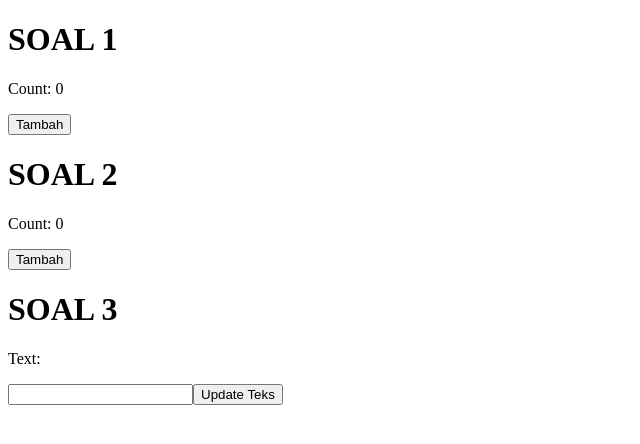
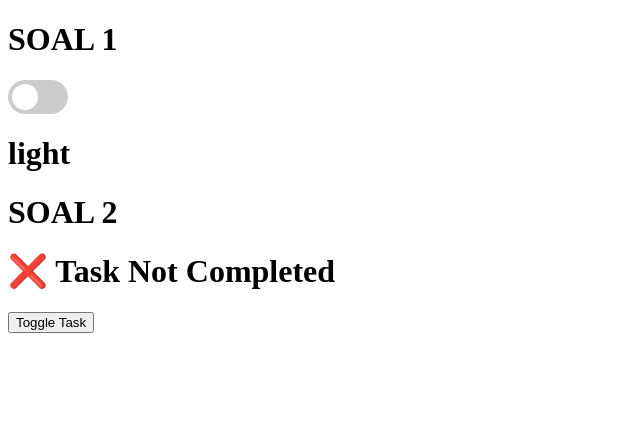
Before and after one commit to kramalmr/React-JS, a React (Vite) app in the folder react-project/: page / in a window 1280 px wide. Shown: the top 444 px of the page, without its empty margins (0-640 px from the left). Built offline with nearby package versions, Linux system fonts and the light colour scheme.

Commit message:
tugas 11

```diff
--- a/react-project/src/main.jsx
+++ b/react-project/src/main.jsx
@@ -1,6 +1,6 @@
 import { StrictMode } from "react";
 import { createRoot } from "react-dom/client";
-import App from "./tugas/meeting-10/App.jsx";
+import App from "./tugas/meeting-11/App.jsx";
 
 createRoot(document.getElementById("root")).render(
   <StrictMode>
--- /dev/null
+++ b/react-project/src/tugas/meeting-11/App.css
@@ -0,0 +1,48 @@
+.toggle-switch {
+    position: relative;
+    display: inline-block;
+    width: 60px;
+    height: 34px;
+}
+
+.toggle-switch input {
+    opacity: 0;
+    width: 0;
+    height: 0;
+}
+
+.toggle-switch-label {
+    position: absolute;
+    cursor: pointer;
+    top: 0;
+    left: 0;
+    right: 0;
+    bottom: 0;
+    background-color: #ccc;
+    border-radius: 25px;
+    -webkit-transition: .4s;
+    transition: .4s;
+}
+
+.toggle-switch-label:after {
+    content: "";
+    position: absolute;
+    left: 4px;
+    top: 4px;
+    width: 26px;
+    height: 26px;
+    background-color: white;
+    border-radius: 50%;
+    -webkit-transition: .4s;
+    transition: .4s;
+}
+
+.toggle-switch input:checked + .toggle-switch-label {
+    background-color: #2196F3;
+}
+
+.toggle-switch input:checked + .toggle-switch-label:after {
+    -webkit-transform: translateX(26px);
+    -ms-transform: translateX(26px);
+    transform: translateX(26px);
+}
--- /dev/null
+++ b/react-project/src/tugas/meeting-11/App.jsx
@@ -0,0 +1,87 @@
+import { useEffect, useState } from 'react';
+import './App.css';
+
+
+// SOAL 1
+const ToggleSwitch = () => {
+    const theme = useTheme();
+
+    return (
+        <div className="toggle-switch-container">
+            <label className="toggle-switch">
+                <input type="checkbox" id='toggle'/>
+                <span className="toggle-switch-label"></span>
+            </label>
+            <h1>{theme}</h1>
+        </div>
+    );
+};
+
+const useTheme = () => {
+    const [theme, setTheme] = useState('light');
+
+    const handleChange = () => {
+        const newTheme = theme === 'light' ? 'dark' : 'light';
+        setTheme(newTheme);
+        console.log("Theme berubah menjadi : " + newTheme);
+    }
+
+    useEffect(() => {
+        const toggleSwitch = document.getElementById('toggle');
+
+        toggleSwitch.addEventListener("change", handleChange);
+
+        return () => {
+            toggleSwitch.removeEventListener("change", handleChange);
+        };
+    }, [theme]);
+
+    return theme;
+}
+
+
+// SOAL 2
+
+const ToggleTask = () => {
+    const toggleTaskStatus = useToggleTask();
+
+    return (
+        <div>
+            <h1>{toggleTaskStatus ? '✅ Task Completed' : '❌ Task Not Completed'}</h1>
+            <button id='buttonToggle'>Toggle Task</button>
+        </div>
+    )
+}
+
+const useToggleTask = () => {
+    const [isTaskCompleted, setIsTaskCompleted] = useState(false);
+    const handleClick = () => {
+        setIsTaskCompleted(!isTaskCompleted);
+        // console.log(isTaskCompleted);
+    }
+
+    useEffect(() => {
+        const buttonToggle = document.getElementById('buttonToggle');
+        buttonToggle.addEventListener('click', handleClick);
+
+        return () => {
+            buttonToggle.removeEventListener('click', handleClick);
+        };
+    }, [isTaskCompleted]);
+
+    return isTaskCompleted;
+}
+
+function App() {
+    return (
+        <div>
+            <h1>SOAL 1</h1>
+            <ToggleSwitch />
+
+            <h1>SOAL 2</h1>
+            <ToggleTask />
+        </div>
+    )
+}
+
+export default App
```
